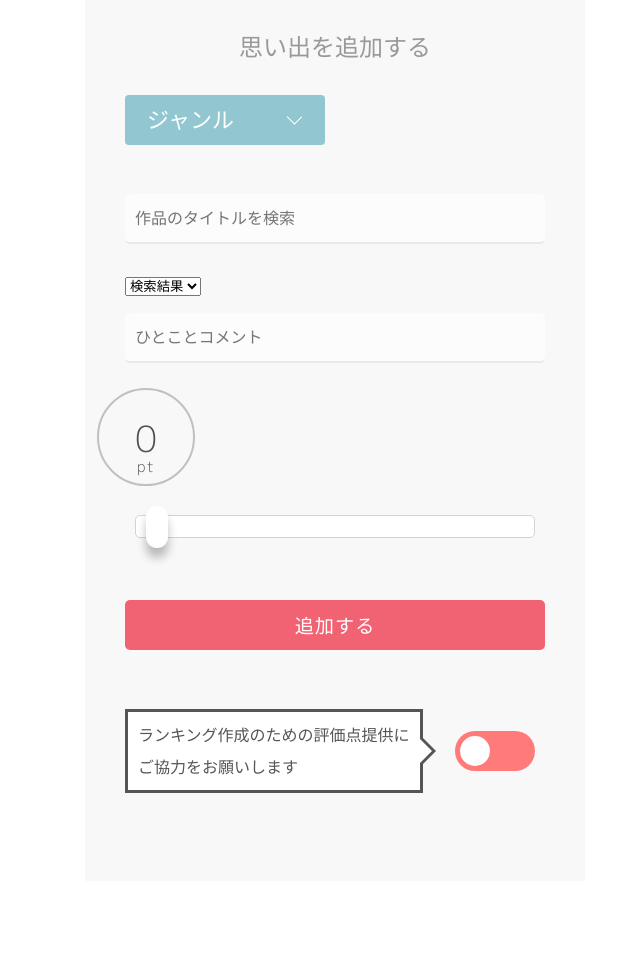
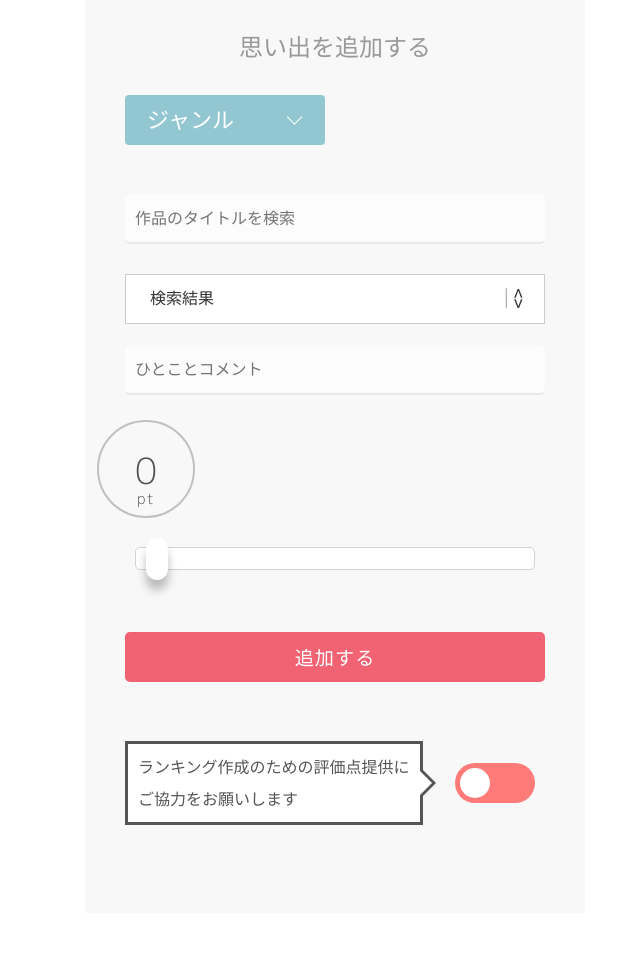
Before and after one commit to AS266-Nagatomo/team-11, a Flask app: page /Mypage in a window 1280 px wide. Shown: the part 994-1947 px from the top of the page, without its empty margins (305-945 px from the left). Run offline with Flask 2, Linux system fonts and the light colour scheme; the visitor is signed in with stand-in values (Sample User, id 1); some libraries are stand-ins or nearby versions.

Commit message:
css レイアウト書き換え

```diff
--- a/static/css/search_box.css
+++ b/static/css/search_box.css
@@ -1,137 +1,56 @@
-.search_box{
-    display: block;
-    width: 200px;
-    background: #f8f8f8;
-    margin: 0em 0em 2em ;
-  }
 
-/* ===== Select Box ===== */
-.sel {
-    font-size: 8px;
-    display: inline-block;
-    margin: 0em 0em 3em;
-    width: 350px;
-    background-color: transparent;
-    position: relative;
-    cursor: pointer;
-  }
+.selectdiv {
+  position: relative;
+  /*Don't really need this just for demo styling*/
+  min-width: 200px;
+  padding-bottom: 4rem;
+}
 
-  .sel::before {
-    position: absolute;
-    content: '\f063';
-    font-family: 'FontAwesome';
-    font-size: 2em;
-    color: #838e95;
-    right: 20px;
-    top: calc(50% - 0.5em);
-  }
+/* IE11 hide native button (thanks Matt!) */
+select::-ms-expand {
+display: none;
+}
 
-  .sel.active::before {
-    transform: rotateX(-180deg);
-  }
+.selectdiv:after {
+  content: '<>';
+  font: 17px "Consolas", monospace;
+  color: #333;
+  -webkit-transform: rotate(90deg);
+  -moz-transform: rotate(90deg);
+  -ms-transform: rotate(90deg);
+  transform: rotate(90deg);
+  right: 11px;
+  /*Adjust for position however you want*/
 
-  .sel__placeholder {
-    display: block;
-    font-family: 'Quicksand';
-    font-size: 2.3em;
-    color: #838e95;
-    padding: 0.2em 0.5em;
-    text-align: left;
-    pointer-events: none;
-    user-select: none;
-    visibility: visible;
-  }
+  top: 18px;
+  right: 18px;
+  padding: 0 0 2px;
+  border-bottom: 1px solid #999;
+  /*left line */
 
-  .sel.active .sel__placeholder {
-    visibility: hidden;
-  }
+  position: absolute;
+  pointer-events: none;
+}
 
-  .sel__placeholder::before {
-    position: absolute;
-    top: 0;
-    bottom: 0;
-    left: 0;
-    right: 0;
-    padding: 0.2em 0.5em;
-    content: attr(data-placeholder);
-    visibility: hidden;
-  }
+.selectdiv select {
+  -webkit-appearance: none;
+  -moz-appearance: none;
+  appearance: none;
+  /* Add some styling */
 
-  .sel.active .sel__placeholder::before {
-    visibility: visible;
-  }
-
-  .sel__box {
-    position: absolute;
-    top: calc(100% + 4px);
-    display: none;
-    list-style-type: none;
-    text-align: left;
-    font-size: 1em;
-    background-color: #eff6ff;
-    width: 100% ;
-    box-sizing: border-box;
-    border: 1px solid #b5b5b5;
-  }
-
-  .sel.active .sel__box {
-    display: block;
-    animation: fadeInUp 500ms;
-  }
-
-  .sel__box__options {
-    display: list-item;
-    font-family: 'Quicksand';
-    font-size: 1.5em;
-    color: #838e95;
-    padding: 0.5em 1em;
-    user-select: none;
-  }
-
-  .sel__box__options::after {
-    content: '\f00c';
-    font-family: 'FontAwesome';
-    font-size: 0.5em;
-    margin-left: 5px;
-    display: none;
-  }
-
-  .sel__box__options.selected::after {
-    display: inline;
-  }
-
-  .sel__box__options:hover {
-    background-color: #ebedef;
-  }
-
-  /* ----- Select Box Black Panther ----- */
-  .sel {
-    border-bottom: 4px solid rgba(0, 0, 0, 0.3);
-  }
-
-  .sel--search_box {
-    z-index: 3;
-  }
-
-  /* ===== Keyframes ===== */
-  @keyframes fadeInUp {
-    from {
-      opacity: 0;
-      transform: translate3d(0, 20px, 0);
-    }
-
-    to {
-      opacity: 1;
-      transform: none;
-    }
-  }
-
-  @keyframes fadeOut {
-    from {
-      opacity: 1;
-    }
-
-    to {
-      opacity: 0;
-    }
-  }
+  display: block;
+  width: 100%;
+  max-width: 420px;
+  height: 50px;
+  float: left;
+  margin: 5px 0px;
+  padding: 0px 24px;
+  font-size: 16px;
+  line-height: 1.75;
+  color: #333;
+  background-color: #ffffff;
+  background-image: none;
+  border: 1px solid #cccccc;
+  -ms-word-break: normal;
+  word-break: normal;
+}
```
